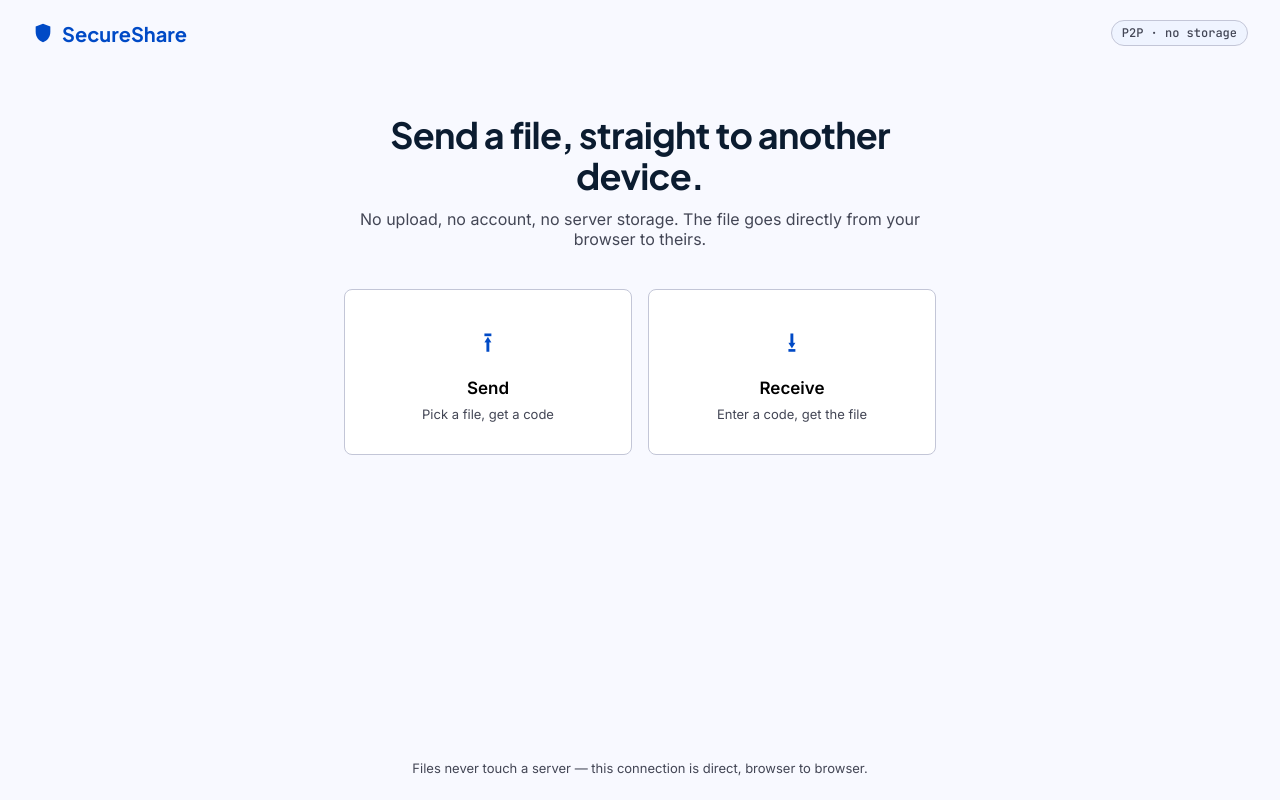
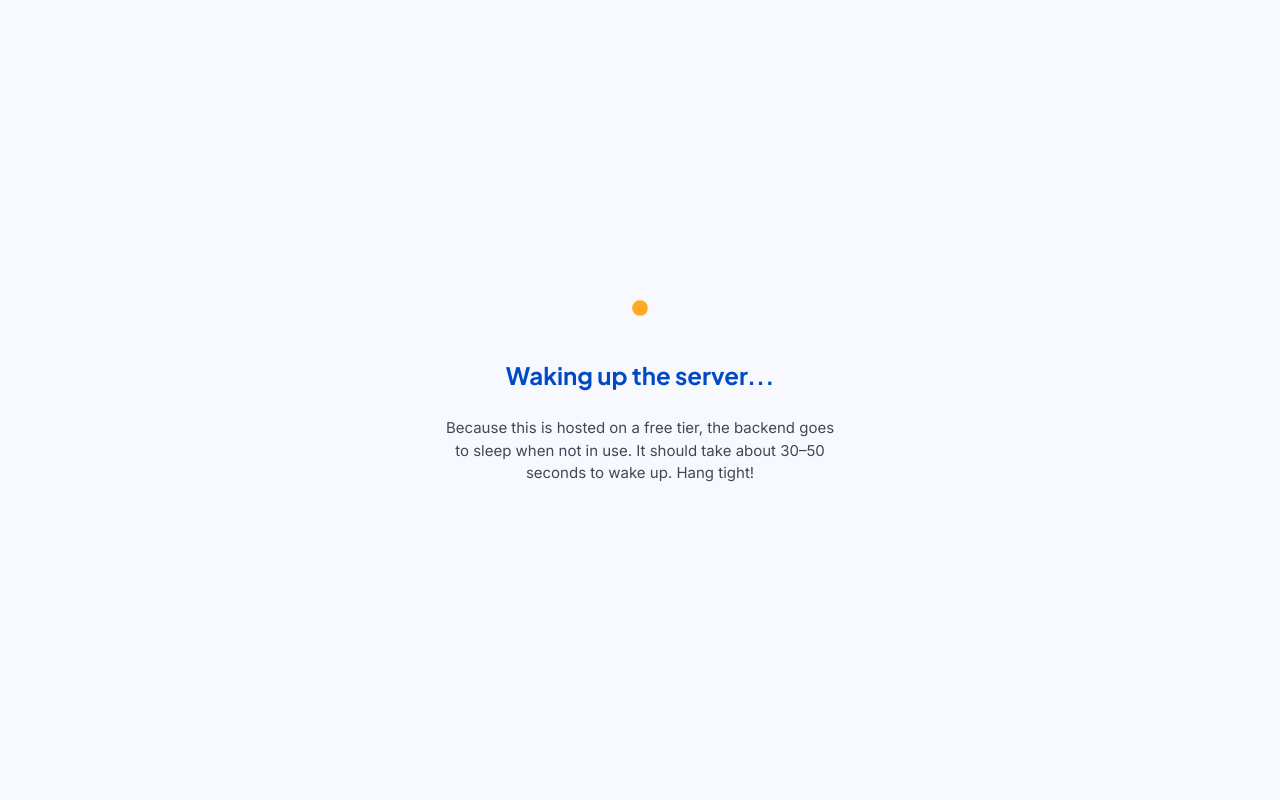
Before and after one commit to Nexus691/SecureShare, a React (Vite) app in the folder frontend/: page / in a window 1280 px wide. Built offline with nearby package versions, Linux system fonts and the light colour scheme; no server answers.

Commit message:
feat: add waiting screen for render backend wake up

```diff
--- a/frontend/src/App.jsx
+++ b/frontend/src/App.jsx
@@ -1,21 +1,46 @@
 import { useState, useEffect } from 'react';
 import Sender from './components/Sender';
 import Receiver from './components/Receiver';
+import socket from './socket';
 
 export default function App() {
   const [view, setView] = useState('pick'); // 'pick' | 'send' | 'receive'
   const [initialRoomCode, setInitialRoomCode] = useState('');
+  const [isConnected, setIsConnected] = useState(socket.connected);
 
   useEffect(() => {
+    // Listen for socket connection status
+    const onConnect = () => setIsConnected(true);
+    const onDisconnect = () => setIsConnected(false);
+
+    socket.on('connect', onConnect);
+    socket.on('disconnect', onDisconnect);
+
     const params = new URLSearchParams(window.location.search);
     const roomParam = params.get('room');
     if (roomParam) {
       setInitialRoomCode(roomParam.toUpperCase());
       setView('receive');
-      // Clean up the URL so it looks nice
       window.history.replaceState({}, document.title, window.location.pathname);
     }
+
+    return () => {
+      socket.off('connect', onConnect);
+      socket.off('disconnect', onDisconnect);
+    };
   }, []);
+
+  if (!isConnected) {
+    return (
+      <div style={{ minHeight: '100vh', display: 'flex', flexDirection: 'column', alignItems: 'center', justifyContent: 'center', textAlign: 'center', padding: '24px' }}>
+        <div className="dot pulsing" style={{ width: '16px', height: '16px', marginBottom: '24px' }}></div>
+        <h2 style={{ fontFamily: 'Plus Jakarta Sans, sans-serif', fontSize: '24px', marginBottom: '12px', color: 'var(--primary)' }}>Waking up the server...</h2>
+        <p style={{ color: 'var(--on-surface-variant)', fontSize: '15px', maxWidth: '400px', lineHeight: '1.5' }}>
+          Because this is hosted on a free tier, the backend goes to sleep when not in use. It should take about 30–50 seconds to wake up. Hang tight!
+        </p>
+      </div>
+    );
+  }
 
   return (
     <div style={{ minHeight: '100vh', display: 'flex', flexDirection: 'column' }}>
```
